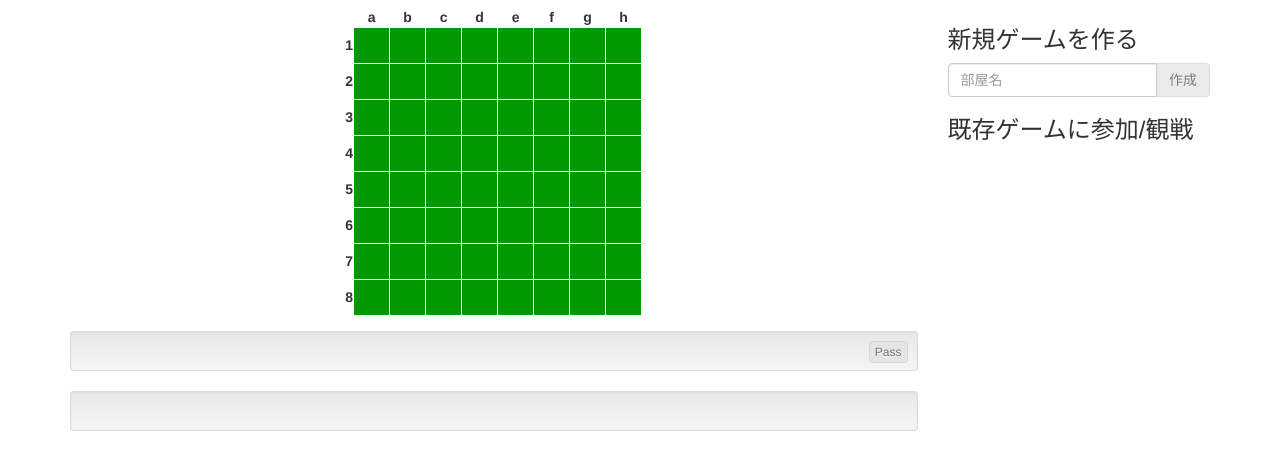
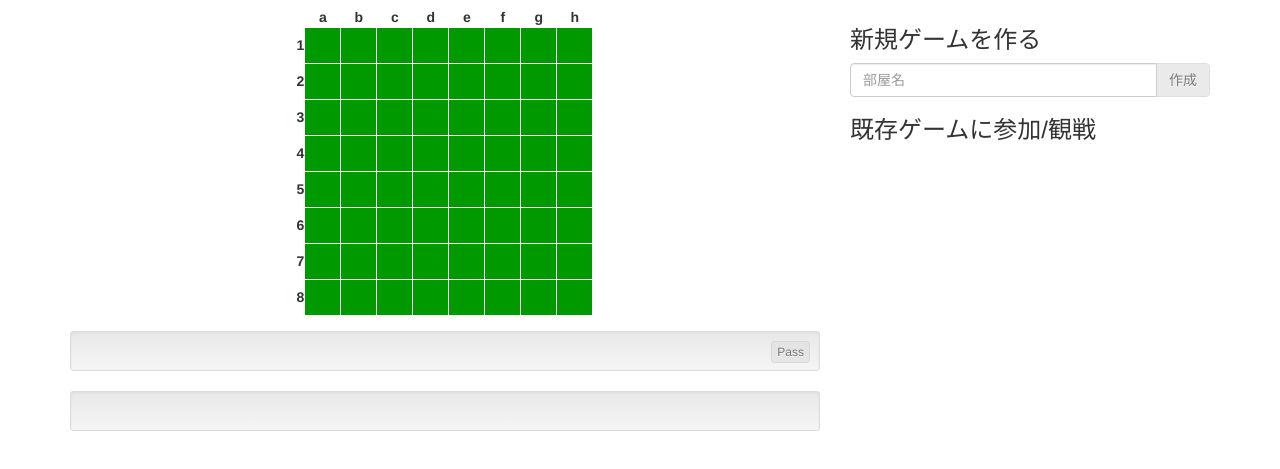
Before and after one commit to swtw7466/swtw7466.github.io, a plain HTML site: page fire-reversi/index.html in a window 1280 px wide. Shown: the part 63-532 px from the top of the page. Drawn offline with nearby package versions, Linux system fonts and the light colour scheme; a script that the page names is missing.

Commit message:
Adjust column widths

```diff
--- a/fire-reversi/index.html
+++ b/fire-reversi/index.html
@@ -87,7 +87,7 @@ td {
   <div class="container">
     <h1>FireReversi</h1>
     <div class="row">
-      <div class="col-xs-12 col-lg-9">
+      <div class="col-xs-12 col-sm-8">
         <div class="form-group">
           <table id="game_board">
             <tr>
@@ -189,7 +189,7 @@ td {
         </div>
         <div class="well well-sm text-center" id="message">&nbsp;</div>
       </div>
-      <div class="col-xs-12 col-lg-3">
+      <div class="col-xs-12 col-sm-4">
         <div>
           <h3>新規ゲームを作る</h3>
           <div class="input-group">
```
